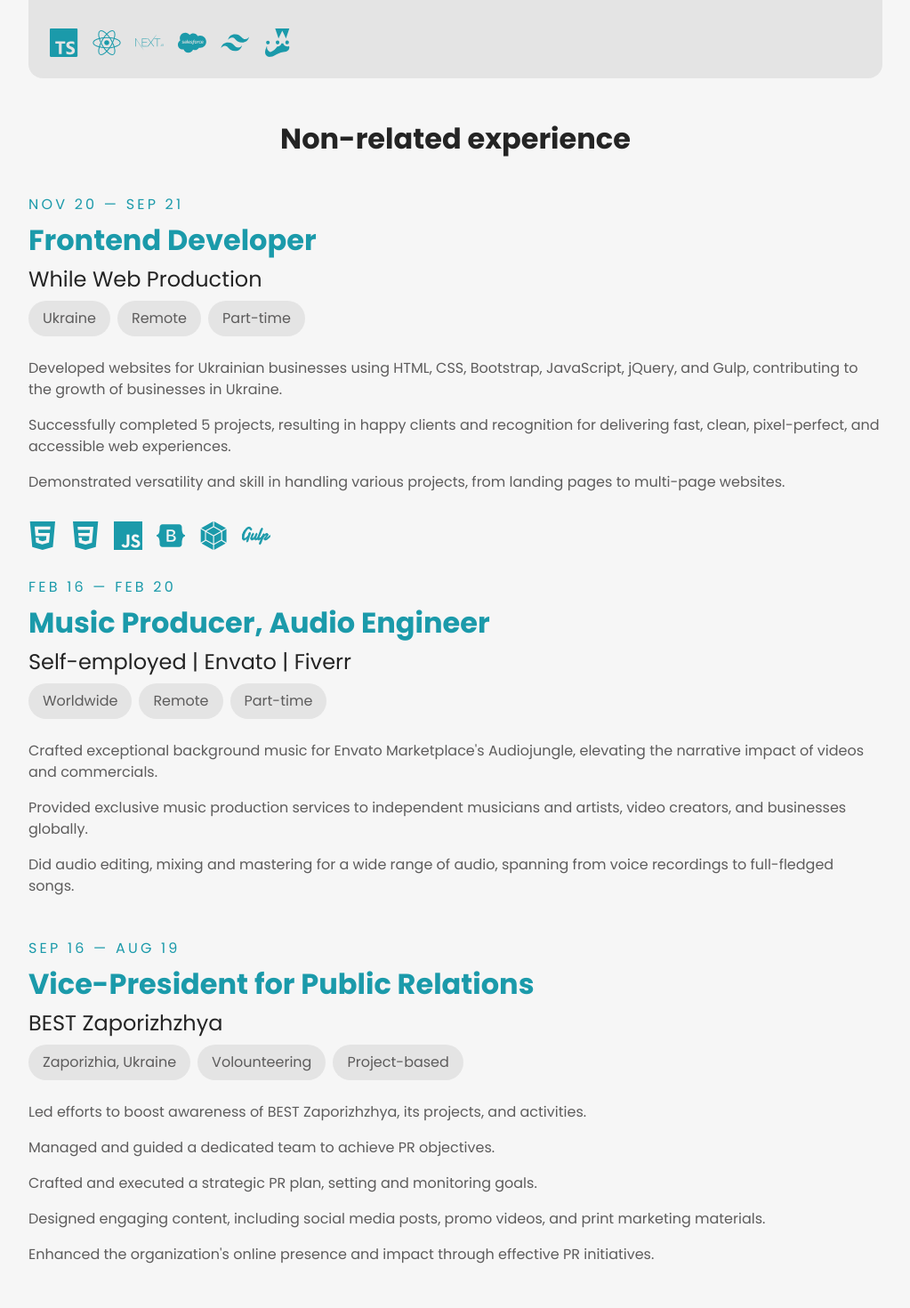
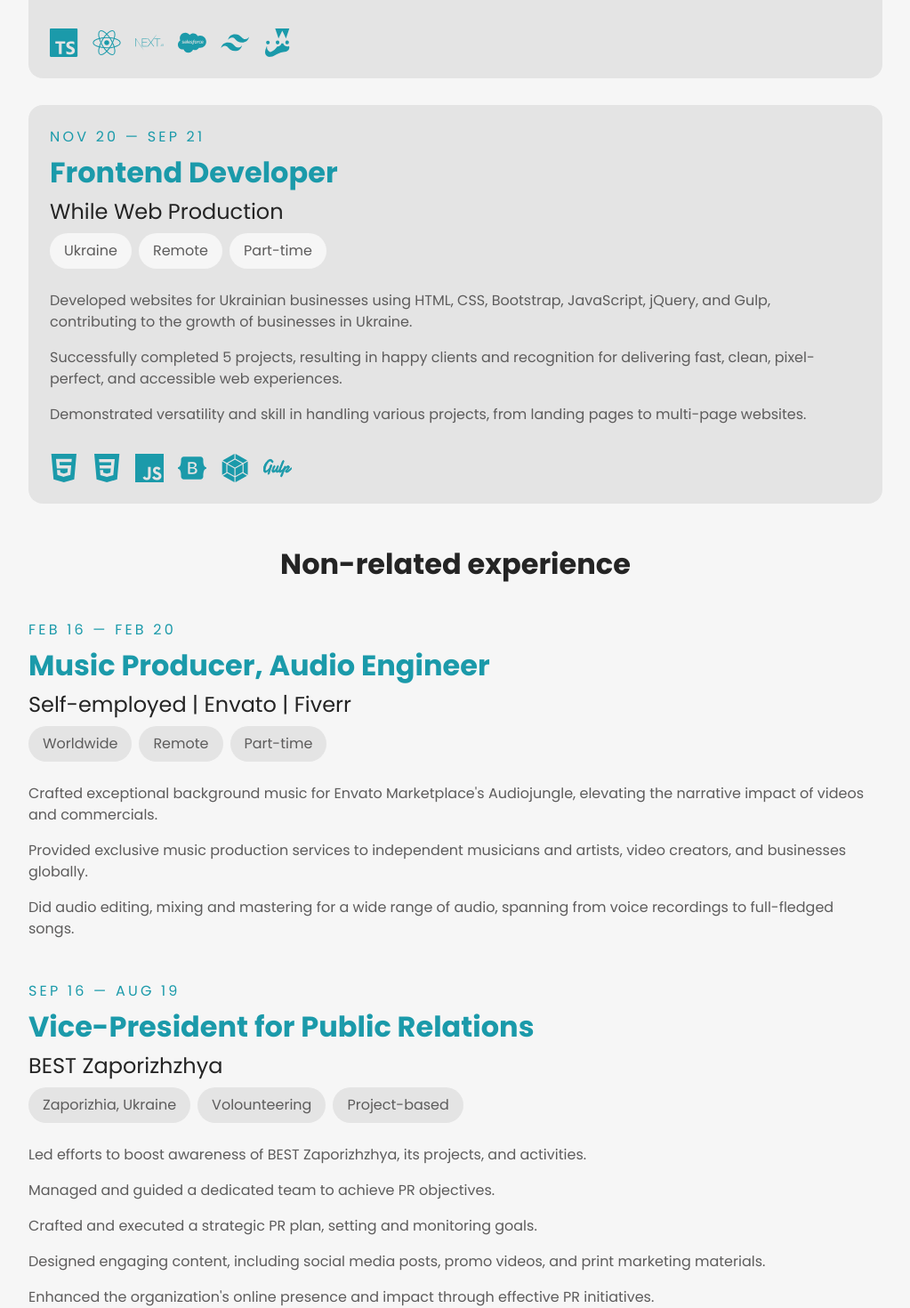
Before and after one commit to VladislavDegtyarenko/vd-developer-portfolio, a Next.js app: page / in a window 1280 px wide. Shown: the part 3048-4518 px from the top of the page at 89% size, without its empty margins (128-1151 px from the left). Built offline with nearby package versions, Linux system fonts and the light colour scheme.

Commit message:
split main and non-relative experiences

```diff
--- a/app/components/ContactForm.tsx
+++ b/app/components/ContactForm.tsx
@@ -1,3 +1,5 @@
+"use client";
+
 import { useState, useRef } from "react";
 import { useForm, SubmitHandler } from "react-hook-form";
 import styled from "styled-components";
--- a/app/data/experience.ts
+++ b/app/data/experience.ts
@@ -12,7 +12,7 @@ import BootstrapIcon from "/public/assets/Icons/Bootstrap.svg";
 import GulpIcon from "/public/assets/Icons/Gulp.svg";
 import WebpackIcon from "/public/assets/Icons/Webpack.svg";
 
-const experienceData = [
+export const mainExperienceData = [
   {
     timerange: "Mar 23 — Now",
     position: "Freelance Frontend Developer",
@@ -65,6 +65,9 @@ const experienceData = [
       { ...GulpIcon, alt: "Gulp.js" },
     ],
   },
+];
+
+export const nonRelatedExperienceData = [
   {
     timerange: "Feb 16 — Feb 20",
     position: "Music Producer, Audio Engineer",
@@ -90,5 +93,3 @@ const experienceData = [
     `,
   },
 ];
-
-export default experienceData;
--- a/app/sections/03_Experience.tsx
+++ b/app/sections/03_Experience.tsx
@@ -10,7 +10,7 @@ import ExperienceCard from "../ui/ExperienceCard";
 import { H4 } from "app/ui/Text";
 
 // Data
-import experienceData from "../data/experience";
+import { mainExperienceData, nonRelatedExperienceData } from "../data/experience";
 
 // Styled
 const StyledExperience = styled(Section)`
@@ -47,7 +47,7 @@ const Experience = () => {
             <SectionTitle>Working Experience</SectionTitle>
 
             <div className="experience__wrapper">
-              {experienceData.slice(0, 2).map((experience) => (
+              {mainExperienceData.map((experience) => (
                 <ExperienceCard
                   // prettier-ignore
                   key={experience.company}
@@ -61,7 +61,7 @@ const Experience = () => {
             </div>
 
             <div className="experience__wrapper">
-              {experienceData.slice(2).map((experience) => (
+              {nonRelatedExperienceData.map((experience) => (
                 <ExperienceCard
                   // prettier-ignore
                   key={experience.company}
```
